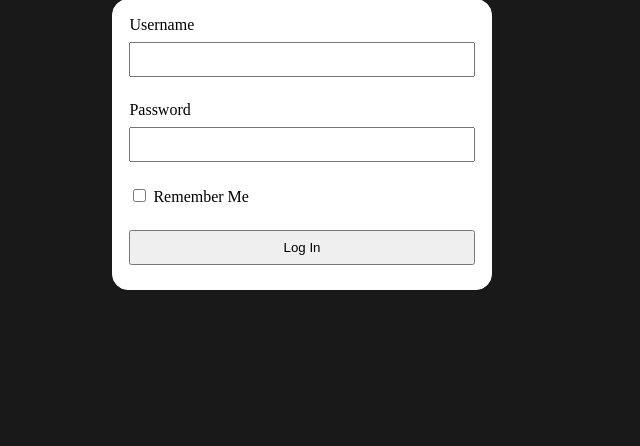
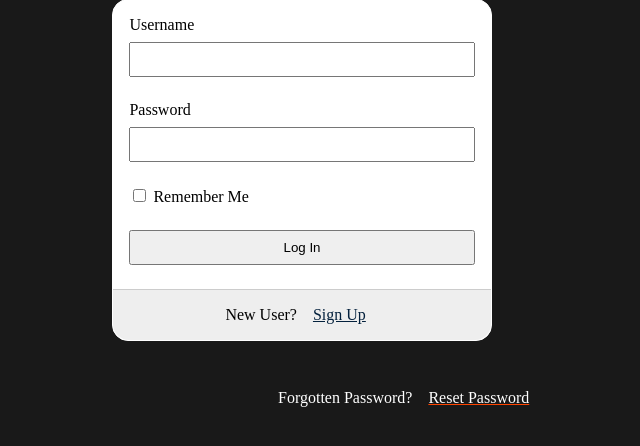
Before and after one commit to henryelray/login-system, a Flask app: page / in a window 1280 px wide. Shown: the part 191-637 px from the top of the page, without its empty margins (338-978 px from the left). Run offline with Flask 2, Linux system fonts and the light colour scheme.

Commit message:
reset password link

```diff
--- a/application/__init__.py
+++ b/application/__init__.py
@@ -8,6 +8,7 @@ app.config.from_object(Config)
 db = SQLAlchemy(app)
 migrate = Migrate(app,db)
 
+from application.auth import models
 from application.auth.views import login_bp
 
 app.register_blueprint(login_bp)
--- a/application/auth/static/css/styles.css
+++ b/application/auth/static/css/styles.css
@@ -52,3 +52,27 @@ margin:8px 0;
 .login-form{
 margin:1em;
 }
+.new-user{
+border-top:1px solid #ccc;
+display:flex;
+padding-left:7em;
+background-color:#eee;
+border-bottom-left-radius: 1em;
+border-bottom-right-radius: 1em;
+}
+.form-link{
+padding:1em 0 0.2em 1em;
+color:#04213d;
+
+}
+.reset-password{
+color:#fff;
+display:flex;
+text-align:center;
+margin:2em 0em 0em 38em;
+left:-5em;
+}
+#reset-link{
+text-decoration-color:orangered;
+color:#fff;
+}
--- a/application/auth/templates/auth/login.html
+++ b/application/auth/templates/auth/login.html
@@ -30,6 +30,12 @@
                 {{form.submit(class='input-field')}}
             </p>
             </form>
+              <footer class="new-user">
+                  <p >New User?</p><a href="" class="form-link">Sign Up</a>
+              </footer>
+        </div>
+        <div class="reset-password">
+            <p>Forgotten Password?</p><a class="form-link" id="reset-link" href="">Reset Password</a>
         </div>
 {%endblock%}
 </body>
```
Also changed, not shown: other parts of application/auth/static/css/styles.css (+1 -1 lines).
